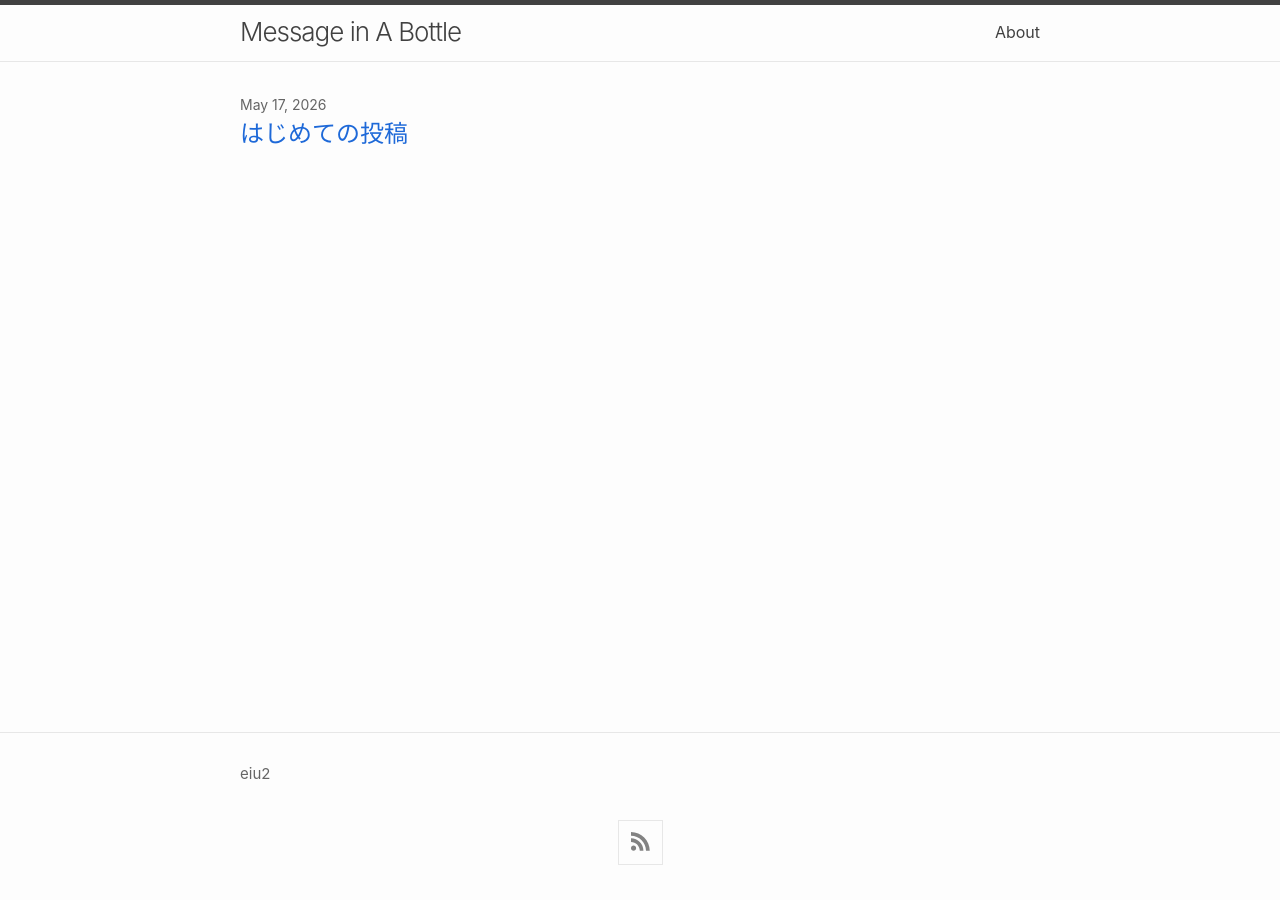
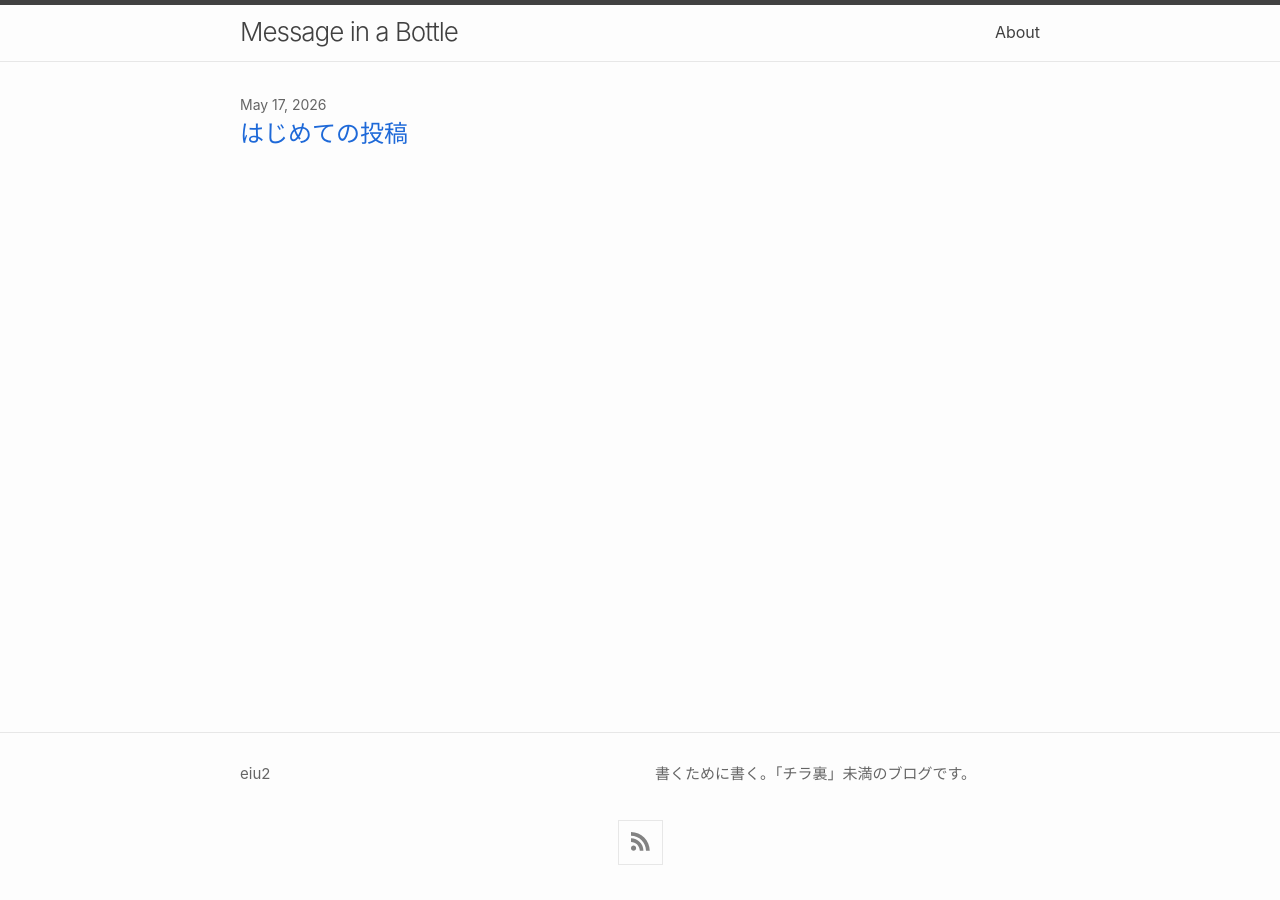
Before and after one commit to eiu2/eiu2.github.com, a Jekyll site: the page built from index.md, in a window 1280 px wide. Built offline with Jekyll 4.4.1, drawn with Linux system fonts in a browser that asks for light colours; nearby versions of some CDN libraries.

Commit message:
add description

```diff
--- a/_config.yml
+++ b/_config.yml
@@ -1,7 +1,7 @@
 # Site-wide settings
 # ------------------
 #
-title: Message in A Bottle
+title: Message in a Bottle
 #
 author:
    name: eiu2
@@ -9,11 +9,8 @@ author:
 #
 # The `>` after `description:` means to ignore line-breaks until next key. If
 #   you wish to omit the line-break after the end of text, use `>-` instead.
-# description: >
-#   Write an awesome description for your new site here. You can edit this line
-#   in _config.yml. It will appear in your document head meta (for Google search
-#   results) and in your feed.xml site description.
-
+#
+description: 書くために書く。「チラ裏」未満のブログです。
 
 # Build settings
 # --------------
```
